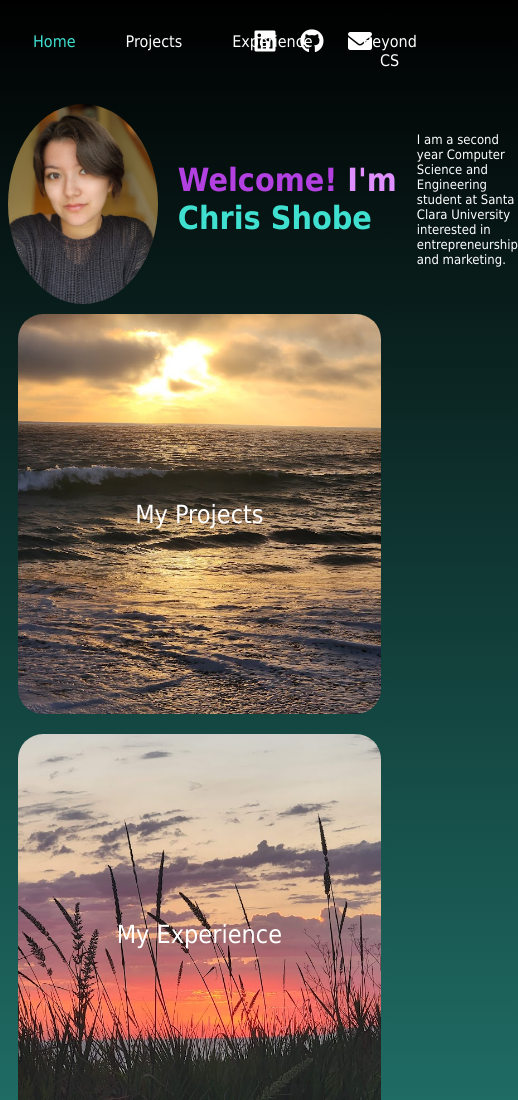
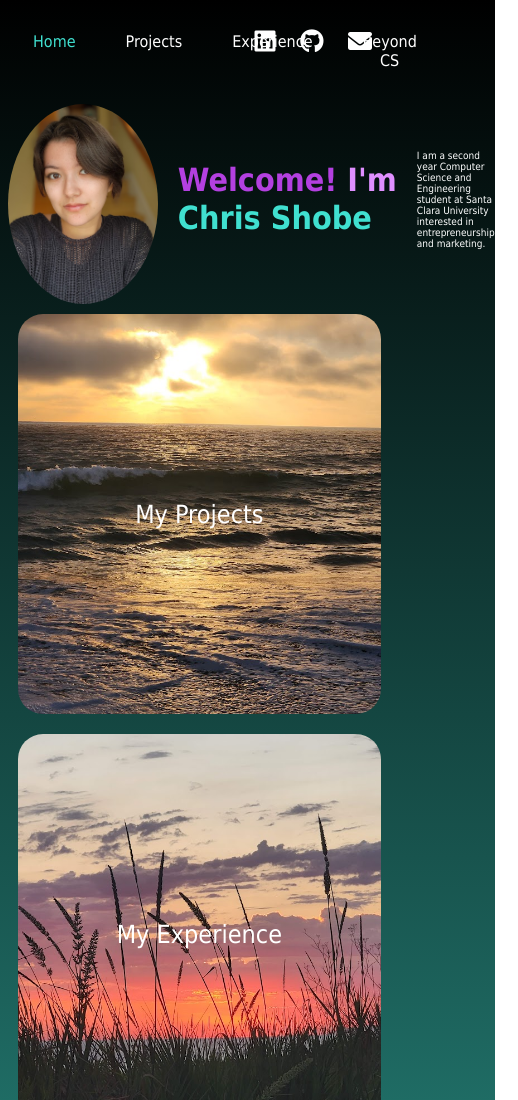
Before and after one commit to ChrisShobe/personal-website, a plain HTML site: page index.html in a window 390 px wide. Shown: the top 1100 px of the page, 518 px wide, since content can reach past the window. Drawn offline with nearby package versions, Linux system fonts and the light colour scheme; files that its build step writes are made by us from their sources.

Commit message:
phone font size

```diff
--- a/_sass/styles.scss
+++ b/_sass/styles.scss
@@ -68,7 +68,7 @@ body {
 
 p {
     color: #ffffff; /* Change this to the color you want */
-    font-size: clamp(13px, 2vw, 15px); /* Default adjustment for small screens */
+    font-size: clamp(10px, 2vw, 15px); /* Default adjustment for small screens */
 
     @media (min-width: 768px) {
         font-size: clamp(15px, 2vw, 18px); /* Medium adjustment for tablets or half a laptop screen */
```
